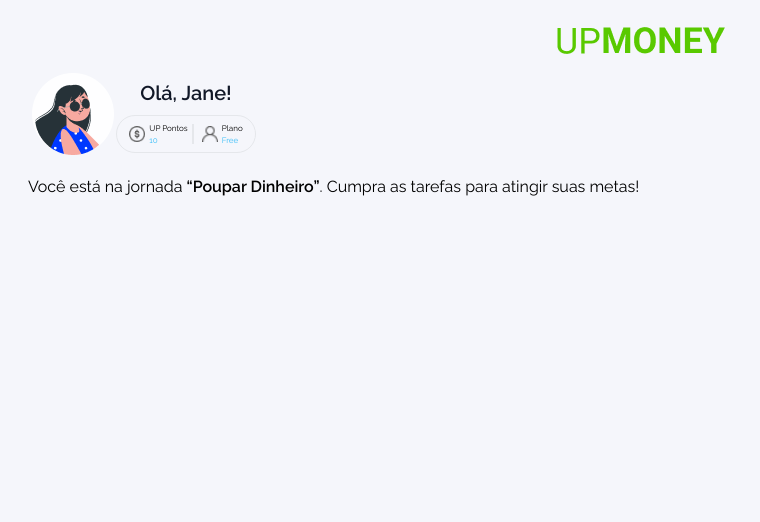
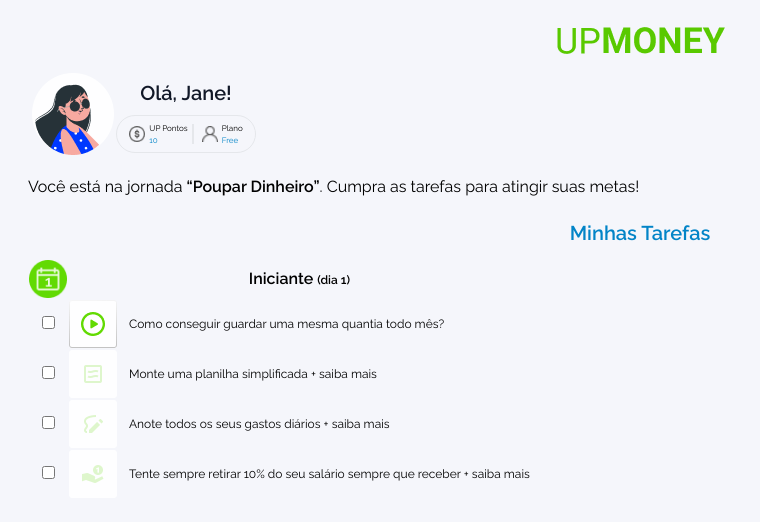
Before and after one commit to dpedersoli/desafio-chefao, a React (Vite) app in the folder desafiochefao/: page /home-tasks in a window 1280 px wide. Shown: the top 522 px of the page, without its empty margins (0-760 px from the left). Built offline with nearby package versions, Linux system fonts and the light colour scheme.

Commit message:
feat: tasks table incomplete

```diff
--- a/desafiochefao/src/pages/HomeTasks.tsx
+++ b/desafiochefao/src/pages/HomeTasks.tsx
@@ -1,14 +1,39 @@
 import LogoOutside from "../components/logo";
-import HeaderArrow from "../components/HeaderArrow";
-
+import TaskOne from '../images/icons/day-1-tasks/task-1.png'
+import TaskTwo from '../images/icons/day-1-tasks/task-2.png'
+import TaskThree from '../images/icons/day-1-tasks/task-3.png'
+import TaskFour from '../images/icons/day-1-tasks/task-4.png'
+import DayOne from '../images/icons/day-1-tasks/day-1-icon.png'
 
 const HomeTasks = () => {
+  const tasks = [
+    {
+      id: 1,
+      icon: TaskOne ,
+      description: "Como conseguir guardar uma mesma quantia todo mês?"
+    },
+    {
+      id: 2,
+      icon: TaskTwo ,
+      description: "Monte uma planilha simplificada + saiba mais"
+    },
+    {
+      id: 3,
+      icon: TaskThree ,
+      description: "Anote todos os seus gastos diários + saiba mais"
+    },
+    {
+      id: 4,
+      icon: TaskFour ,
+      description: "Tente sempre retirar 10% do seu salário sempre que receber + saiba mais"
+    },
+  ]
   return(
     <div className="px-7">
       <LogoOutside />
       <div className="flex items-center pl-1">
         <div>
-          <img src="src\images\perfil-badge.png" alt="imagem de perfil do usuário"/>
+          <img src="src/images/perfil-badge.png" alt="imagem de perfil do usuário"/>
         </div>
         <div className="flex flex-col w-36 items-center justify-center">
           <div>
@@ -18,13 +43,15 @@
             <img className="w-4 h-4" src="src\images\icons\pontos.png" alt="pontuação do usuário"/>
             <div className="flex flex-col ml-1">
               <span className="text-[8px]">UP Pontos</span>
-              <span className="text-[8px] text-sky-400">10</span>
+               {/* Verificar cor correta */}
+              <span className="text-[8px] text-sky-600">10</span>
             </div>
             <hr className="border-l-2 h-5 m-1"/>
             <img className="mx-1 w-4 h-4" src="src\images\icons\plano.png" alt="pontuação do usuário"/>
             <div className="flex flex-col">
               <span className="text-[8px]">Plano</span>
-              <span className="text-[8px] text-sky-400">Free</span>
+               {/* Verificar cor correta */}
+              <span className="text-[8px] text-sky-600">Free</span>
             </div>
           </div>
         </div>
@@ -32,7 +59,32 @@
       <div className="my-5">
         <p>Você está na jornada <b>“Poupar Dinheiro”</b>. Cumpra as tarefas para atingir suas metas!</p>
       </div>
+      <div className="mb-3">
+        {/* Verificar cor correta */}
+        <p className="text-center text-xl font-bold text-sky-600">Minhas Tarefas</p>
+      </div>
+      <table>
+        <thead >
+          <tr>
+            <th className="w-10 h-10"><img src={DayOne} alt="Tarefas do dia 1"/></th>
+            <th>Iniciante <span className="text-xs">(dia 1)</span></th>
+          </tr>
+        </thead>
+        <tbody>
+          {tasks.map((task) => {
+            return(
+              <tr key={task.id}>
+                <td className="text-center" ><input className="border rounded-full" type="checkbox" /></td>
+                <td className="flex items-center">
+                  <img className="w-12 h-12" src={task.icon} alt={task.description} />
+                  <span className="text-xs ml-3">{task.description}</span>
+                </td>
+              </tr>
+            )
+          })}
 
+        </tbody>
+      </table>
     </div>
   );
 }
```
